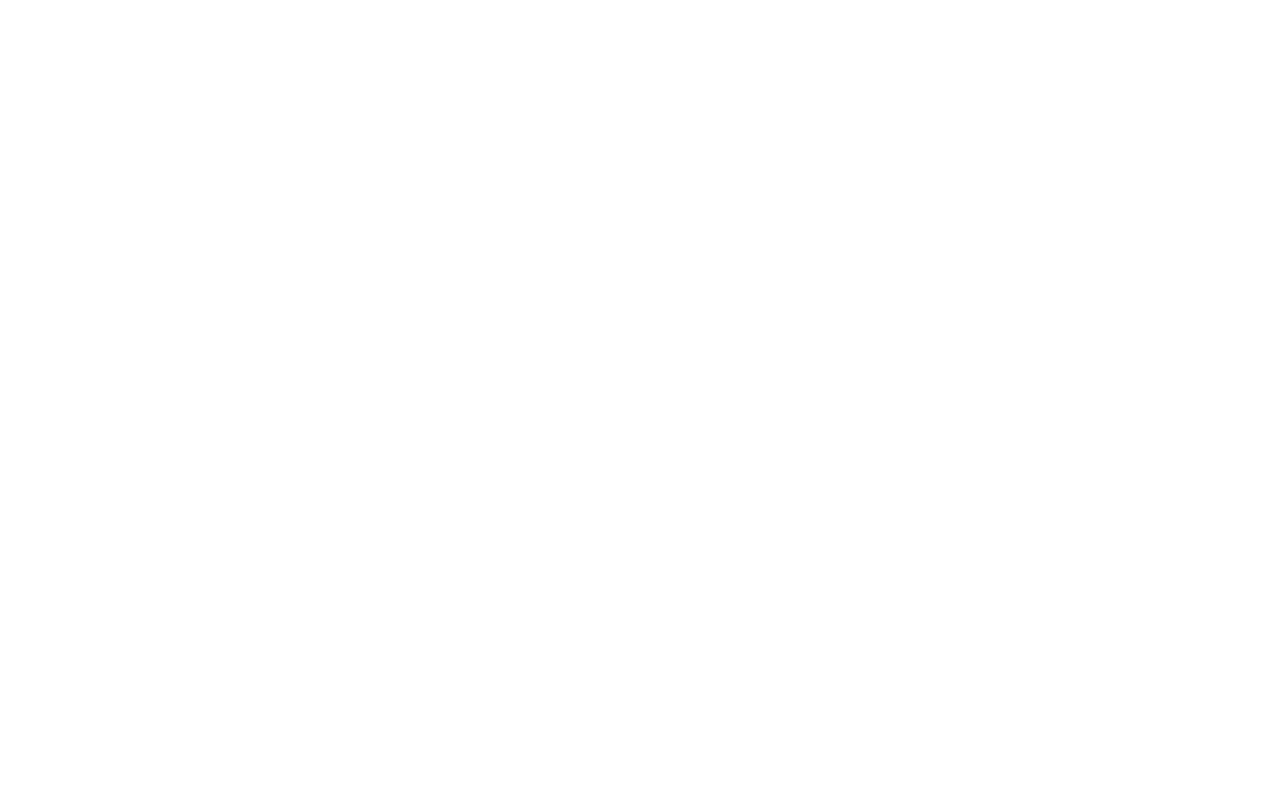
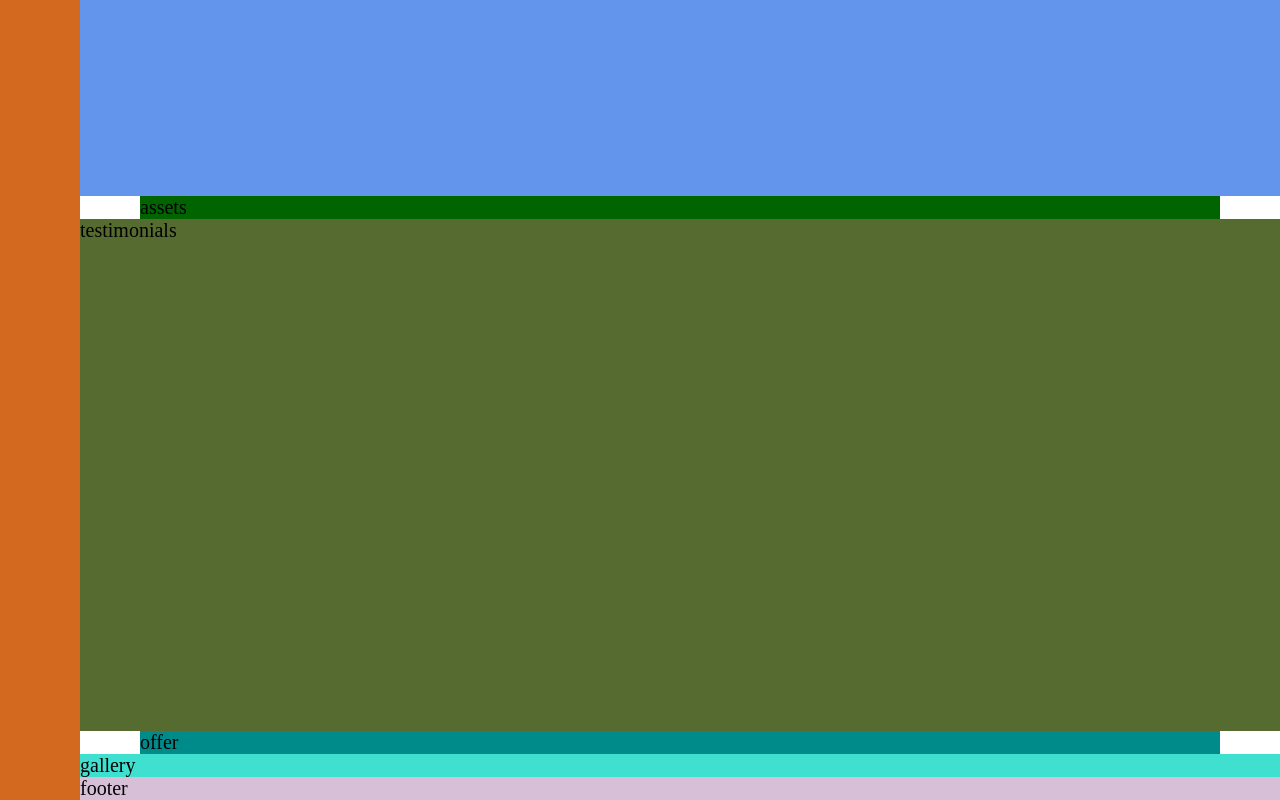
Before and after one commit to mslawins/nexter, an Angular app: page / in a window 1280 px wide. Shown: the part 444-1244 px from the top of the page. Before the commit the page ends 800 px from the top, so only its background shows below. Built offline with nearby package versions, Linux system fonts and the light colour scheme.

Commit message:
Add basic page layout

```diff
--- a/src/app/app.component.html
+++ b/src/app/app.component.html
@@ -1,3 +1,9 @@
 <div class="container">
-
+  <section class="sidebar">section</section>
+  <section class="header">header</section>
+  <section class="assets">assets</section>
+  <section class="testimonials">testimonials</section>
+  <section class="offer">offer</section>
+  <section class="gallery">gallery</section>
+  <section class="footer">footer</section>
 </div>
--- a/src/app/app.component.scss
+++ b/src/app/app.component.scss
@@ -0,0 +1,57 @@
+.container {
+  display: grid;
+
+  grid-template-rows: 80vh min-content 40vw repeat(3, min-content);
+  grid-template-columns: [sidebar-start] 8rem [sidebar-end full-start] minmax(6rem, 1fr) [center-start] repeat(8, minmax(min-content, 14rem)) [center-end] minmax(6rem, 1fr) [full-end];
+
+  font-size: 2rem;
+}
+
+.sidebar {
+  background-color: chocolate;
+
+  grid-row: 1 / -1;
+  grid-column: sidebar-start / sidebar-end;
+}
+
+.header {
+  background-color: cornflowerblue;
+
+  grid-row: 1 / 2;
+  grid-column: full-start / full-end;
+}
+
+.assets {
+  background-color: darkgreen;
+
+  grid-row: 2 / 3;
+  grid-column: center-start / center-end;
+}
+
+.testimonials {
+  background-color: darkolivegreen;
+
+  grid-row: 3 / 4;
+  grid-column: full-start / full-end;
+}
+
+.offer {
+  background-color:  darkcyan;
+
+  grid-row: 4 / 5;
+  grid-column: center-start / center-end;
+}
+
+.gallery {
+  background-color:  turquoise;
+
+  grid-row: 5 / 6;
+  grid-column: full-start / full-end;
+}
+
+.footer {
+  background-color:  thistle;
+
+  grid-row: 6 / 7;
+  grid-column: full-start / full-end;
+}
```
